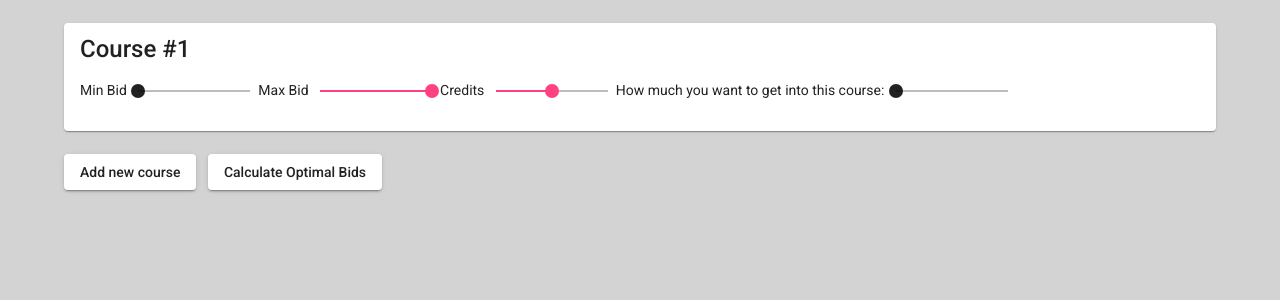
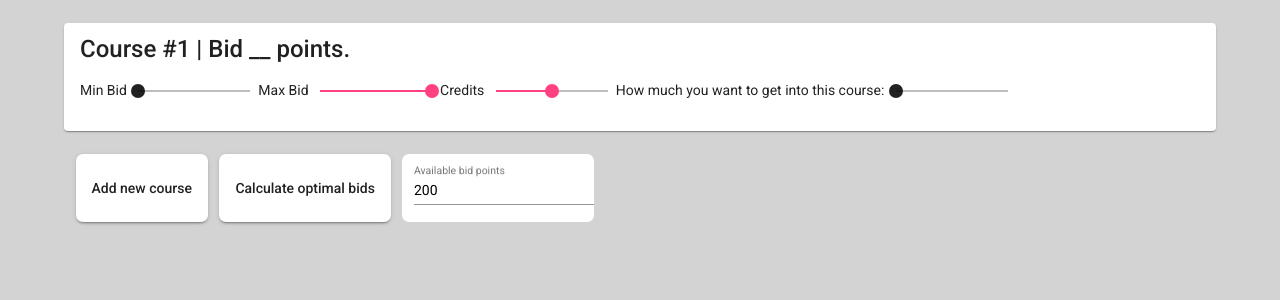
Before and after one commit to joshkarbi/course-bidding-optimizer, an Angular app in the folder src/optimal-bids-client/: page / in a window 1280 px wide. Shown: the top 300 px of the page. Built offline with nearby package versions, Linux system fonts and the light colour scheme.

Commit message:
Setting bid points available, displaying results

```diff
--- a/src/optimal-bids-client/src/app/course-list/course-list.component.css
+++ b/src/optimal-bids-client/src/app/course-list/course-list.component.css
@@ -6,6 +6,18 @@ ul {
 .calcButton {
     margin-left: 1%;
     margin-top: 2%;
+    background:white;
+    border-radius: 7px;
+}
+
+.bidPointsSetting {
+    margin-left: 1%;
+    margin-top: 2%;
+    border-top: 1%;
+    background:white;
+    border-radius: 7px;
+    padding-left: 1%;
+    padding-top: 1%;
 }
 
 .flex-container {
@@ -18,3 +30,10 @@ ul {
     margin-left: 5%;
     margin-right: 5%;
 }
+
+.bottomButtons {
+    margin-left: 5%;
+    margin-right: 5%;
+    display:flex;
+    flex-wrap: wrap;
+}
--- a/src/optimal-bids-client/src/app/course-list/course-list.component.ts
+++ b/src/optimal-bids-client/src/app/course-list/course-list.component.ts
@@ -8,7 +8,7 @@ import { environment } from './../../environments/environment';
   template:
   `
     <div class="courseContainer" *ngFor="let course of courses" >
-      <app-course course_number={{course.number}} class="app-course"
+      <app-course course_number={{course.number}} bid_points={{course.bid_points}} class="app-course"
         (minBidSet)="minBidSet($event)"
         (maxBidSet)="maxBidSet($event)"
         (creditsSet)="creditsSet($event)"
@@ -21,9 +21,13 @@ import { environment } from './../../environments/environment';
   <div>
 
 
-  <div class="courseContainer">
-    <button mat-raised-button (click)=addNewCourse()> Add new course </button>
-    <button mat-raised-button class="calcButton" (click)=getOptimalBids()> Calculate Optimal Bids </button>
+  <div class="bottomButtons">
+    <button mat-raised-button class="calcButton" (click)=addNewCourse()> Add new course </button>
+    <button mat-raised-button class="calcButton" (click)=getOptimalBids()> Calculate optimal bids </button>
+    <mat-form-field class="bidPointsSetting">
+      <mat-label class="bidPointlabel">Available bid points</mat-label>
+      <input type="number" [(ngModel)]="bid_points_to_give" matInput>
+    </mat-form-field>
   </div>
   `
 })
@@ -31,9 +35,10 @@ import { environment } from './../../environments/environment';
 export class CourseListComponent implements OnInit {
 
   num_courses = 1;
+  bid_points_to_give = 200;
 
   constructNewCourse(): any {
-    return {"number": this.num_courses++, "min_bid": 0, "max_bid": 100, "credits": 0.5, "affinity": 1}
+    return {"number": this.num_courses++, "bid_points": "__", "min_bid": 0, "max_bid": 100, "credits": 0.5, "affinity": 1}
   }
 
   courses = [
@@ -54,16 +59,25 @@ export class CourseListComponent implements OnInit {
   getOptimalBids(): void {
     // Construct query to backend GCP function and display result
 
+    let display_res = (x: any): void => {
+      console.log(x);
+      for(var i = 0; i < this.courses.length; i++) {
+        console.log(this.courses[Number(i)].bid_points);
+        this.courses[Number(i)].bid_points = x.result[i];
+      }
+    }
     fetch(environment.backend_optimize_endpoint + "optimize-course-bids/" + encodeURIComponent(JSON.stringify(
         {
-          "bid_points": 200,
+          "bid_points": this.bid_points_to_give,
           "courses_to_bid_on": this.courses.length,
           "required_courses": [],
           "courses": this.courses
       }
 
       ))).then(response => response.json())
-      .then(data => console.log(data));
+      .then(data => {
+        display_res(data);
+      });
   }
 
   minBidSet(bid: string): void {
@@ -73,14 +87,20 @@ export class CourseListComponent implements OnInit {
   }
 
   maxBidSet(bid: string): void {
-    console.log(bid);
+    var course_num = Number(bid.split('-')[0]);
+    var value = Number(bid.split("-")[1]);
+    this.courses[course_num - 1].max_bid = value;
   }
 
   creditsSet(credits: string): void {
-    console.log(credits);
+    var course_num = Number(credits.split('-')[0]);
+    var value = Number(credits.split("-")[1]);
+    this.courses[course_num - 1].credits = value;
   }
 
   affinitySet(affinity: string): void {
-    console.log(affinity);
+    var course_num = Number(affinity.split('-')[0]);
+    var value = Number(affinity.split("-")[1]);
+    this.courses[course_num - 1].affinity = value;
   }
 }
--- a/src/optimal-bids-client/src/app/course/course.component.html
+++ b/src/optimal-bids-client/src/app/course/course.component.html
@@ -1,5 +1,5 @@
 <mat-card>
-    <mat-card-title>Course #{{course_number}}</mat-card-title>
+    <mat-card-title>Course #{{course_number}} |  Bid {{bid_points}} points.</mat-card-title>
 
     <mat-card-content>
         <div class="flex-container">
--- a/src/optimal-bids-client/src/app/course/course.component.ts
+++ b/src/optimal-bids-client/src/app/course/course.component.ts
@@ -7,6 +7,7 @@ import { Component, Input, OnInit, Output, EventEmitter } from '@angular/core';
 })
 export class CourseComponent implements OnInit {
   @Input() course_number: string = "";
+  @Input() bid_points: string="__";
 
   minBid: number = 1;
   maxBid: number = 100;
```
Also changed, not shown: 1 other file (tests, documents, lock files or other folders).
